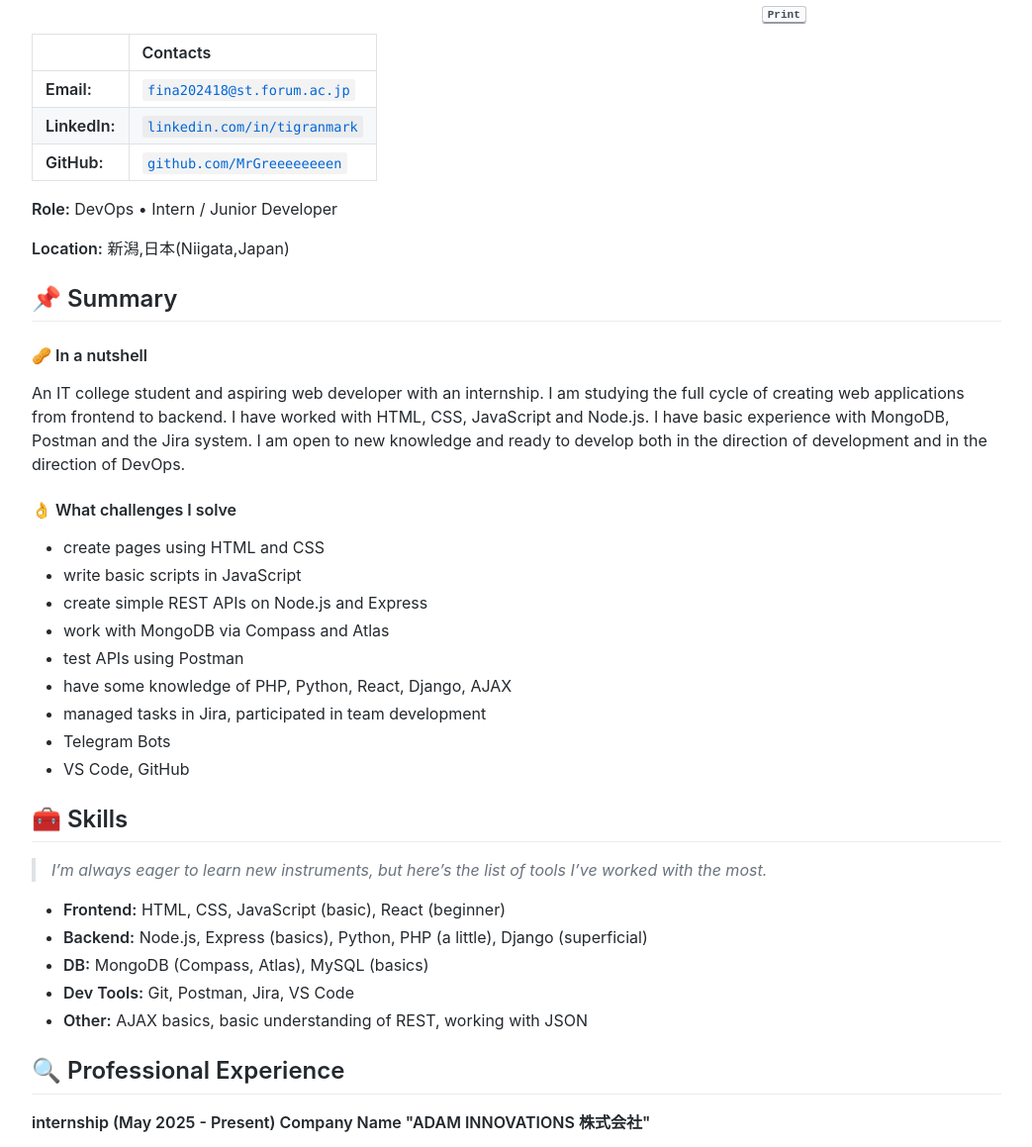
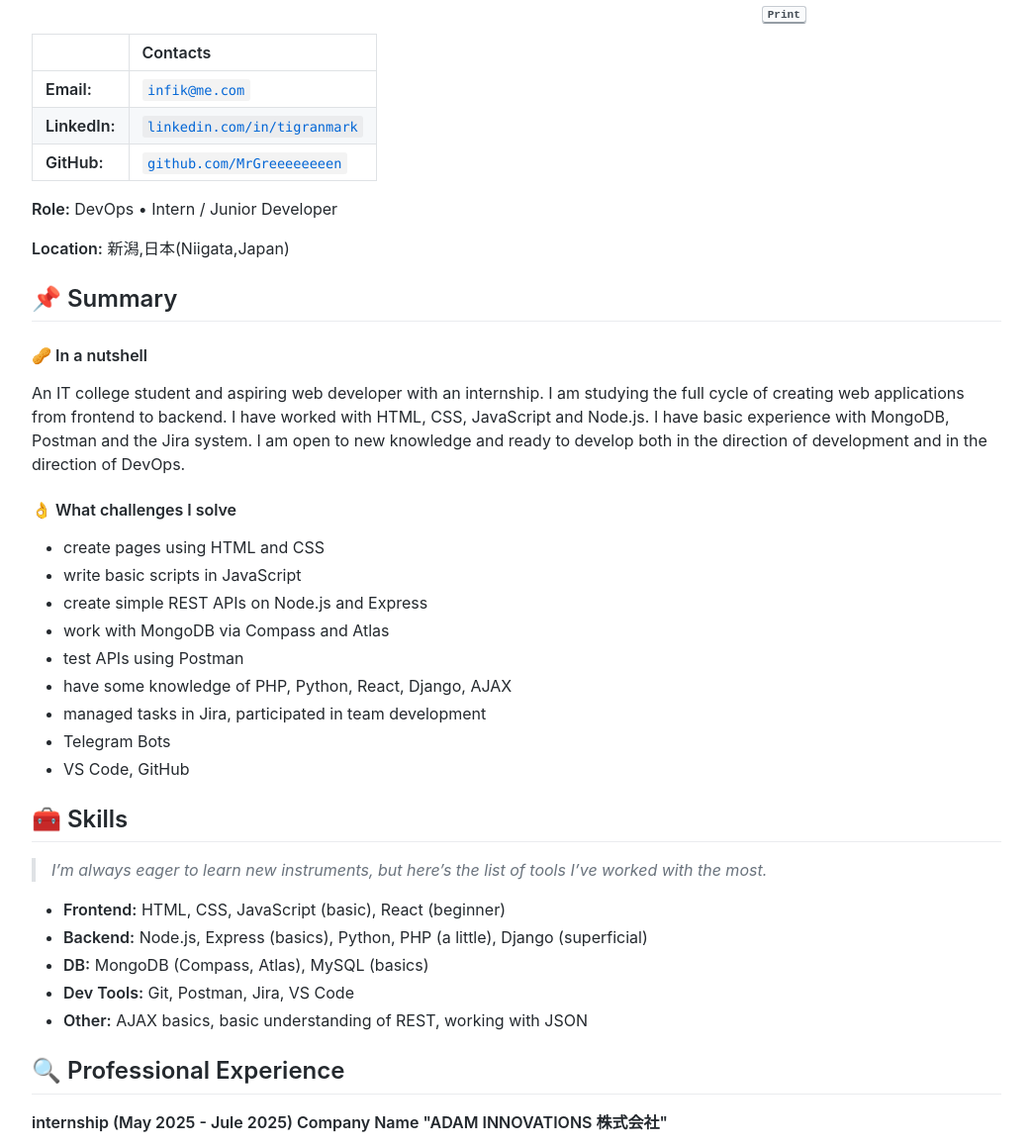
Before and after one commit to MrGreeeeeeeen/CV, a plain HTML site: page index.html in a window 1280 px wide. Shown: the part 86-1245 px from the top of the page at 99% size, without its empty margins (118-1161 px from the left). Drawn offline with Linux system fonts and the light colour scheme.

Commit message:
Update index.html
upd 15.10.25

```diff
--- a/index.html
+++ b/index.html
@@ -34,7 +34,7 @@
   <tbody>
     <tr>
       <td style="text-align: left"><strong>Email:</strong></td>
-      <td style="text-align: left"><a href="mailto:fina202418@st.forum.ac.jp"><code class="language-plaintext highlighter-rouge">fina202418@st.forum.ac.jp</code></a></td>
+      <td style="text-align: left"><a href="mailto:infik@me.com"><code class="language-plaintext highlighter-rouge">infik@me.com</code></a></td>
     </tr>
     <tr>
       <td style="text-align: left"><strong>LinkedIn:</strong></td>
@@ -93,7 +93,7 @@
 </ul>
 
 <h2 data-i18n="experience">🔍 Professional Experience</h2>
-<p><strong data-i18n="internship_title">internship (May 2025 - Present) Company Name "ADAM INNOVATIONS 株式会社"</strong></p>
+<p><strong data-i18n="internship_title">internship (May 2025 - Jule 2025) Company Name "ADAM INNOVATIONS 株式会社"</strong></p>
 <ul>
   <li data-i18n="intern_1">Developing simple web pages and APIs</li>
   <li data-i18n="intern_2">Work with MongoDB, read and edit data via Compass</li>
```
